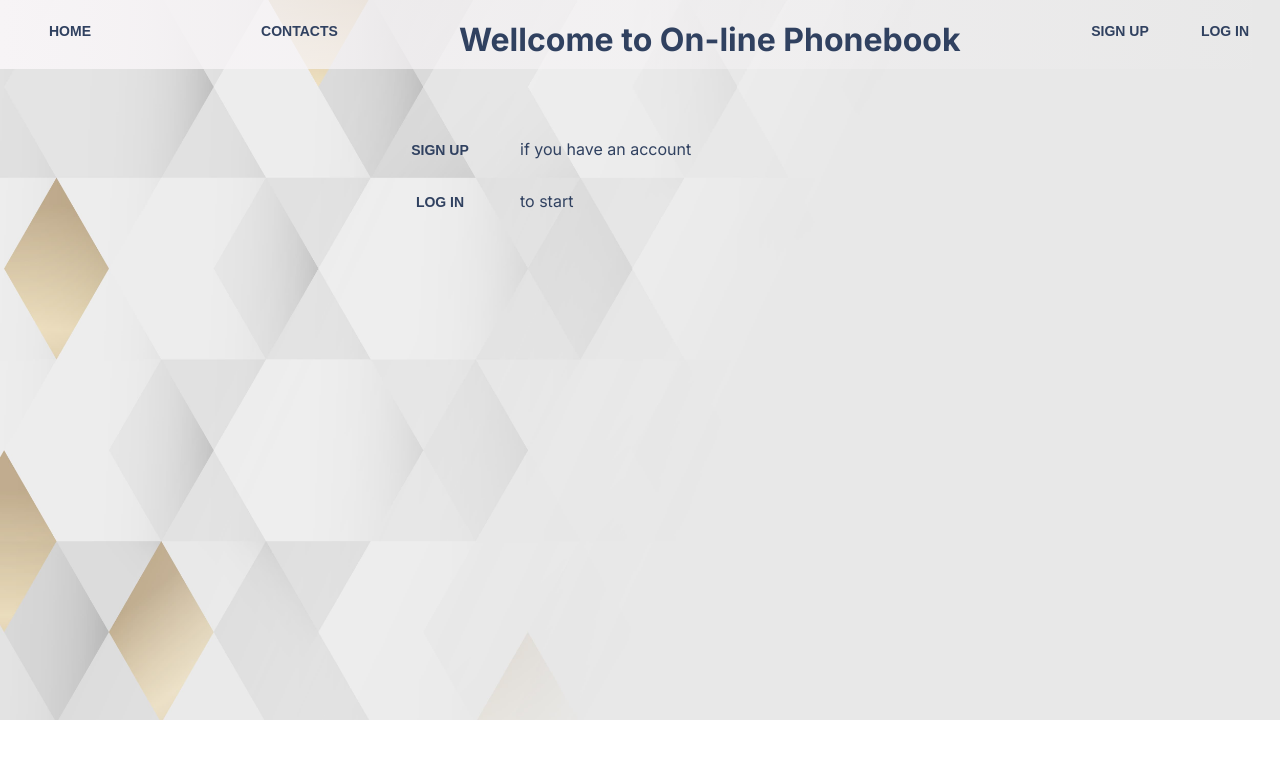
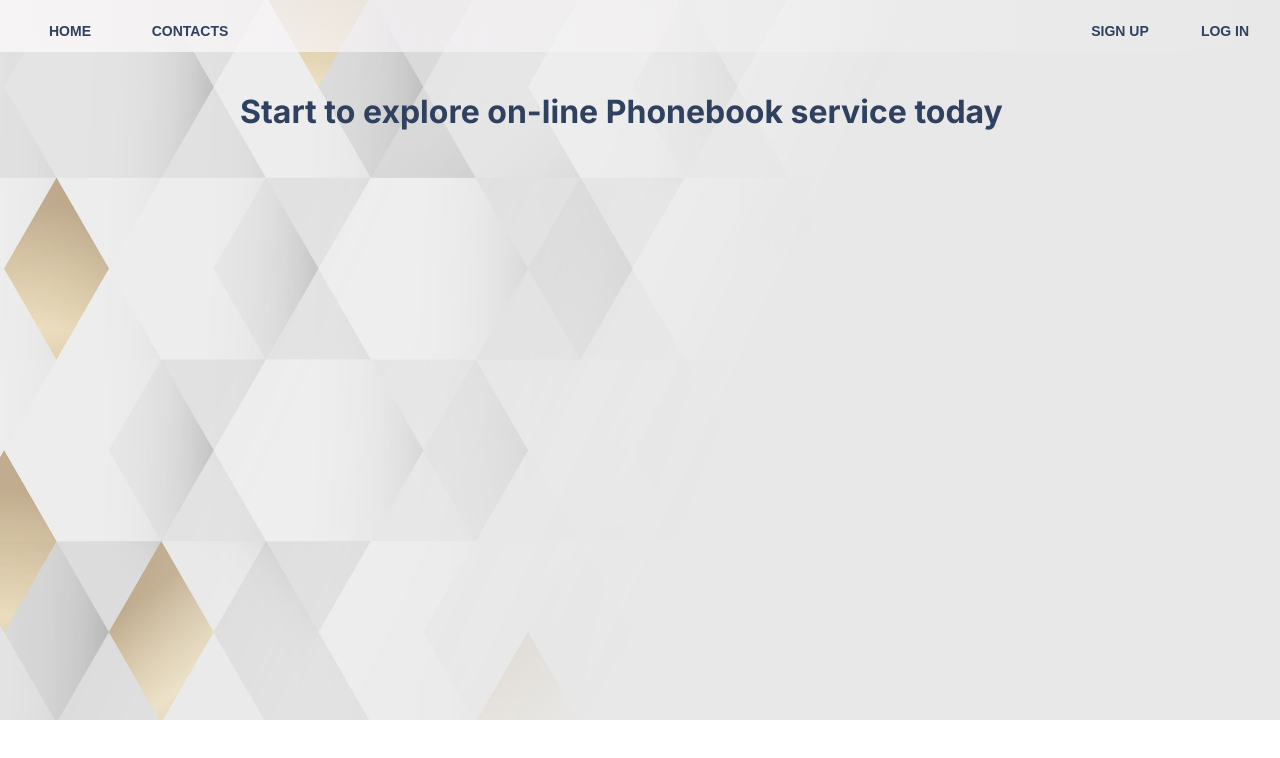
Before and after one commit to dariaddz/goit-react-hw-08-phonebook, a React (Create React App) app: page / in a window 1280 px wide. Shown: the top 758 px of the page. Built offline with nearby package versions, Linux system fonts and the light colour scheme.

Commit message:
privatу & public

```diff
--- a/src/components/App.jsx
+++ b/src/components/App.jsx
@@ -1,13 +1,15 @@
 import { Route, Routes, Navigate } from 'react-router-dom';
 import { useDispatch } from 'react-redux';
-import { useEffect } from 'react';
+import { useEffect, lazy, Suspense } from 'react';
 import {Layout} from './Layout';
-import PhonebookView from "../views/PhonebookView";
-import WellcomeView from '../views/WellcomeView';
-import SignUpView from '../views/SignUpView';
-import LogInView from 'views/LogInView';
 import authOperations from '../redux/auth/auth-operations';
-// import NotFoundView from 'views/NotFoundView'
+import PrivateRoute from './PrivateRoute';
+import PublicRoute from './PublicRoute';
+
+const WellcomeView = lazy(() => import('../views/WellcomeView'));
+const PhonebookView = lazy(() => import('../views/PhonebookView'));
+const SignUpView = lazy(() => import('../views/SignUpView'));
+const LogInView = lazy(() => import('../views/LogInView'))
 
 export const App=()=> {
 
@@ -19,19 +21,17 @@ export const App=()=> {
 
     return (
       <>
-                <Routes>
-          <Route exact path="/" element={<Layout />}>
-
-             <Route index element={<WellcomeView />} />
-          <Route path="/contacts" element={  <PhonebookView />} />
-          <Route path="/signup" element={ <SignUpView />} />
-            <Route path="/login" element={<LogInView />} />
-            {/* <Route path="*" element={<NotFoundView />} /> */}
-           <Route path="*" element={<Navigate to="/" />} />
-                </Route>
-
-        </Routes>
-
+        <Suspense fallback="loading">
+          <Routes>
+            <Route exact path="/" element={<Layout />}>
+              <Route index element={<PublicRoute ><WellcomeView /></PublicRoute>} />
+                <Route path="/contacts" element={ <PrivateRoute redirectTo="/login"><PhonebookView /></PrivateRoute>} />
+                <Route path="/signup" element={<PublicRoute redirectTo="/contacts" restricted><SignUpView /></PublicRoute> } />
+                <Route path="/login" element={<PublicRoute redirectTo="/contacts" restricted><LogInView /></PublicRoute>} />
+                <Route path="*" element={<Navigate to="/" />} />
+            </Route>
+          </Routes>
+        </Suspense>
       </>
     )
 }
--- a/src/components/NavBar/NavBar.js
+++ b/src/components/NavBar/NavBar.js
@@ -14,6 +14,7 @@ export default function Navbar() {
 
   return (
     <div className={st.navBar}>
+      <div className={st.navMenu}>
         <Link className={st.link} to="/">
           <button type="button" className={st.navLink}>
             Home
@@ -25,9 +26,8 @@ export default function Navbar() {
             Contacts
           </button>
         </Link>
-      <h1 className={st.pageHead}>
-        {isLoggedIn ? 'Phonebook' : 'Wellcome to On-line Phonebook'}
-      </h1>
+      </div>
+      <h1 className={st.pageHead}>{isLoggedIn && 'Phonebook'}</h1>
 
       <div className={st.login}>
         {isLoggedIn ? (
--- a/src/components/NavBar/NavBar.module.css
+++ b/src/components/NavBar/NavBar.module.css
@@ -1,3 +1,7 @@
+.navMenu{
+    display: flex
+}
+
 .navBar{
     display:flex;
     justify-content: space-between;
--- /dev/null
+++ b/src/components/PrivateRoute.js
@@ -0,0 +1,8 @@
+import { useSelector } from 'react-redux';
+import { Navigate } from 'react-router-dom';
+import authSelectors from 'redux/auth/auth-selector';
+
+export default function PrivateRoute({ children, redirectTo = '/' }) {
+  const isLoggedIn = useSelector(authSelectors.getIsLoggedIn);
+  return isLoggedIn ? children : <Navigate to={redirectTo} />;
+}
--- /dev/null
+++ b/src/components/PublicRoute.js
@@ -0,0 +1,14 @@
+import { useSelector } from 'react-redux';
+import { Navigate } from 'react-router-dom';
+import authSelectors from 'redux/auth/auth-selector';
+
+export default function PublicRoute({
+  children,
+  redirectTo = '/',
+  restricted = false,
+}) {
+  const isLoggedIn = useSelector(authSelectors.getIsLoggedIn);
+  const shouldRedirect = isLoggedIn && restricted;
+
+  return shouldRedirect ? <Navigate to={redirectTo} /> : children;
+}
--- a/src/redux/newStore.js
+++ b/src/redux/newStore.js
@@ -27,12 +27,14 @@ export const newStore = configureStore({
     auth: persistReducer(authPersistConfig, authReducer),
     [contactsApi.reducerPath]: contactsApi.reducer,
   },
-  middleware: getDefaultMiddleware =>
-    getDefaultMiddleware({
+  middleware: getDefaultMiddleware => [
+    ...getDefaultMiddleware({
       serializableCheck: {
         ignoredActions: [FLUSH, REHYDRATE, PAUSE, PERSIST, PURGE, REGISTER],
       },
     }),
+    contactsApi.middleware,
+  ],
   devTools: process.env.NODE_ENV === 'development',
 });
 
--- a/src/views/NotFoundView.js
+++ /dev/null
@@ -1,3 +0,0 @@
-export default function NotFoundView() {
-  return <h2>Page not found</h2>;
-}
--- a/src/views/WellcomeView/WellcomeView.js
+++ b/src/views/WellcomeView/WellcomeView.js
@@ -1,26 +1,33 @@
 import st from './WellcomeView.module.css';
-import { NavLink } from 'react-router-dom';
+// import { NavLink } from 'react-router-dom';
+// import RingLoader from 'react-spinners/RingLoader';
 
 export default function WellcomeView() {
   return (
     <div className={st.wellcome}>
-      {/* <h2>Wellcome to On-line Phonebook </h2> */}
-      <div className={st.message}>
-        <NavLink className={st.link} to="/signup">
-          <button type="button" className={st.navLink}>
-            Sign Up
-          </button>
-        </NavLink>
-        if you have an account
+      <div className={st.wellcomeMessage}>
+        Start to explore on-line Phonebook service today
       </div>
-      <div className={st.message}>
-        <NavLink className={st.link} to="/login">
-          <button className={st.navLink} type="button">
-            Log In
-          </button>
-        </NavLink>
-        to start
-      </div>
+      {/* <div className={st.container}>
+        <RingLoader color="var(--dark-accent-color)" size="200px" />
+      </div> */}
+
+      {/* //   <div className={st.message}>
+    //     <NavLink className={st.link} to="/signup">
+    //       <button type="button" className={st.navLink}>
+    //         Sign Up
+    //       </button>
+    //     </NavLink>
+    //     if you have an account
+    //   </div>
+    //   <div className={st.message}>
+    //     <NavLink className={st.link} to="/login">
+    //       <button className={st.navLink} type="button">
+    //         Log In
+    //       </button>
+    //     </NavLink>
+    //     to start
+    //   </div> */}
     </div>
   );
 }
--- a/src/views/WellcomeView/WellcomeView.module.css
+++ b/src/views/WellcomeView/WellcomeView.module.css
@@ -1,13 +1,27 @@
+
+.wellcomeMessage{
+    font-size: 32px;
+    font-weight: 700;
+}
 .wellcome{display: flex;
     flex-direction: column;
     align-content: center;
 
-    width: 500px;
+    width: 800px;
     margin-top:40px;
     margin-left: auto;
     margin-right: auto;
 }
-.message {display:flex;
+.container {
+    display: flex;
+    justify-content: center;
+    margin-top:40px;
+    margin-bottom: 20px;
+
+
+}
+
+/* .message {display:flex;
 margin-top:30px}
 
 .link {
@@ -34,4 +48,4 @@ margin-top:30px}
     transform: scale(1.1);
     background-color: var(--secondary-background-color);
     color: var(--secondary-text-color)
-}
+} */
```
Lines whose indentation alone changed are shown as unchanged.
